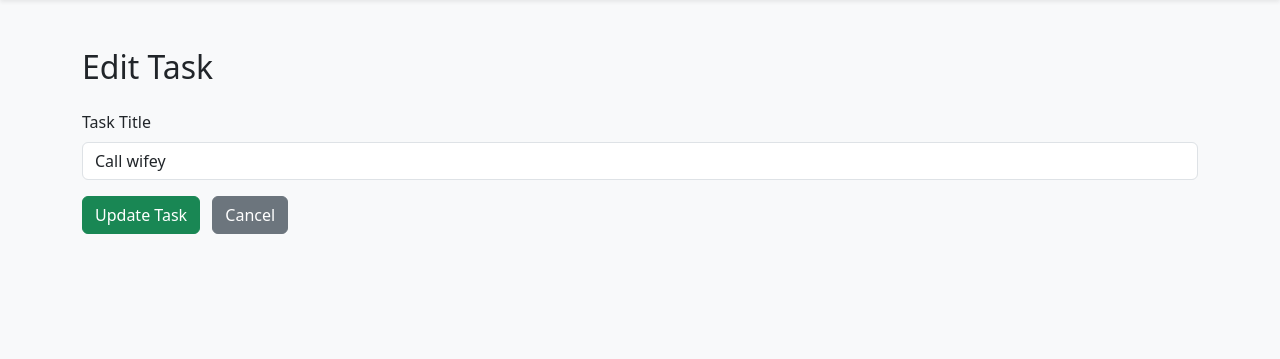
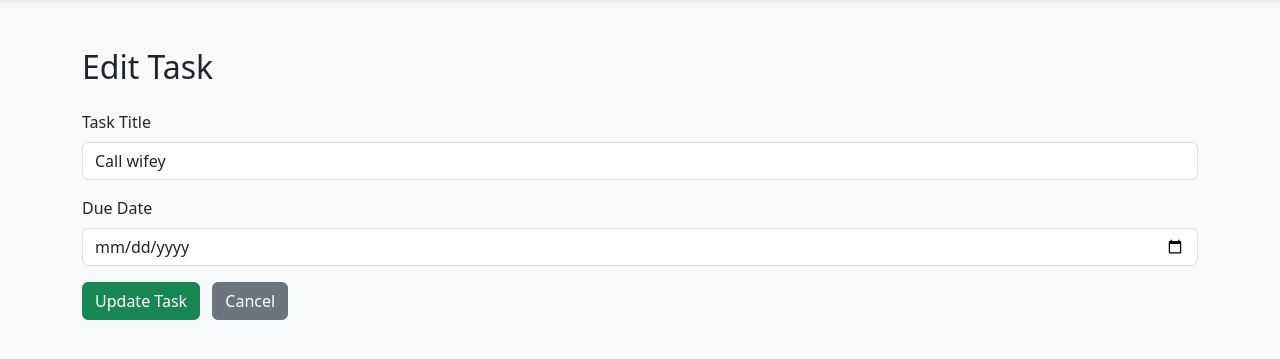
Before and after one commit to Aashish1023/todo-flask-app, a Flask app: page /edit/3 in a window 1280 px wide. Shown: the part 56-415 px from the top of the page. Run offline with Flask 3, Linux system fonts and the light colour scheme; data comes from the database, SQL or seed files in the repository; both versions use the stored data as it was after the commit.

Commit message:
Add due date input field to task edit form

```diff
--- a/templates/edit.html
+++ b/templates/edit.html
@@ -8,6 +8,12 @@
         <label class="form-label">Task Title</label>
         <input type="text" name="task" class="form-control" value="{{ task['title'] }}" required>
     </div>
+
+    <div class="mb-3">
+        <label class="form-label">Due Date</label>
+        <input type="date" name="due_date" value="{{ task['due_date'] or ''}}" class="form-control">
+    </div>
+
     <button class="btn btn-success me-2" type="submit">Update Task</button>
     <a href="{{ url_for('index') }}" class="btn btn-secondary">Cancel</a>
 </form>
```
Also changed, not shown: task.db.
